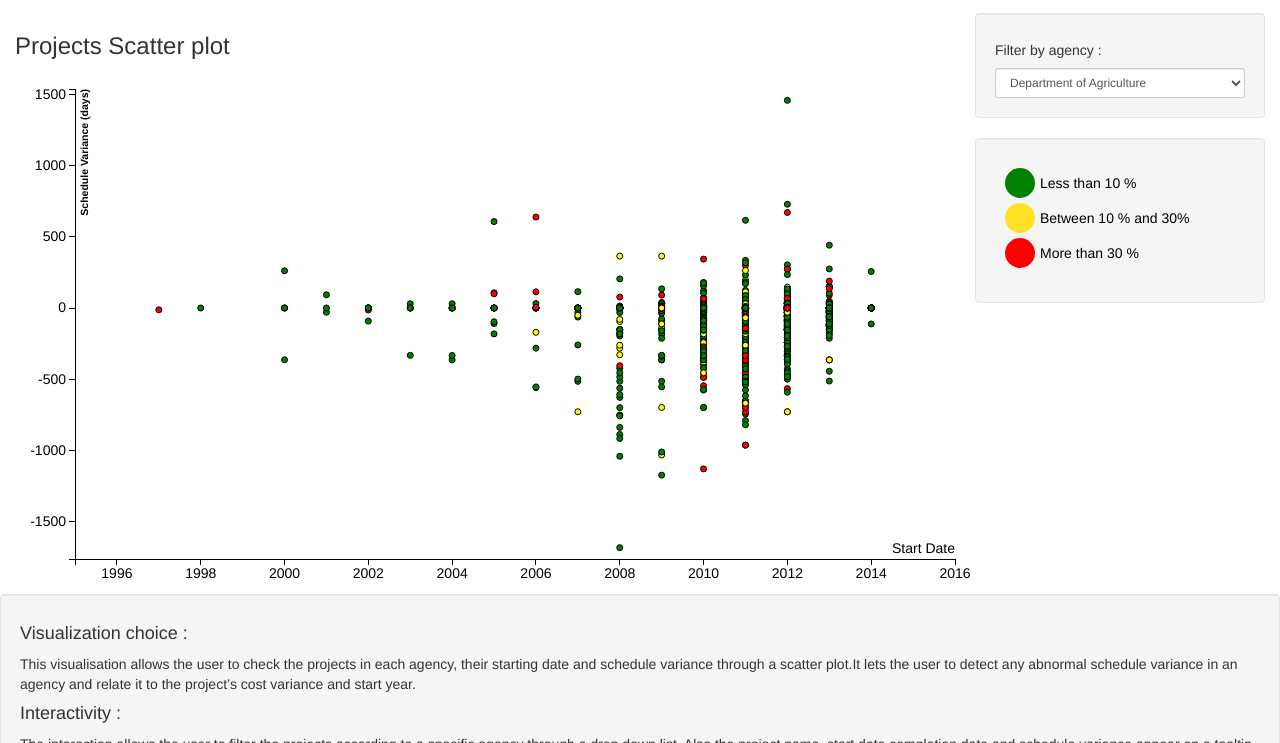
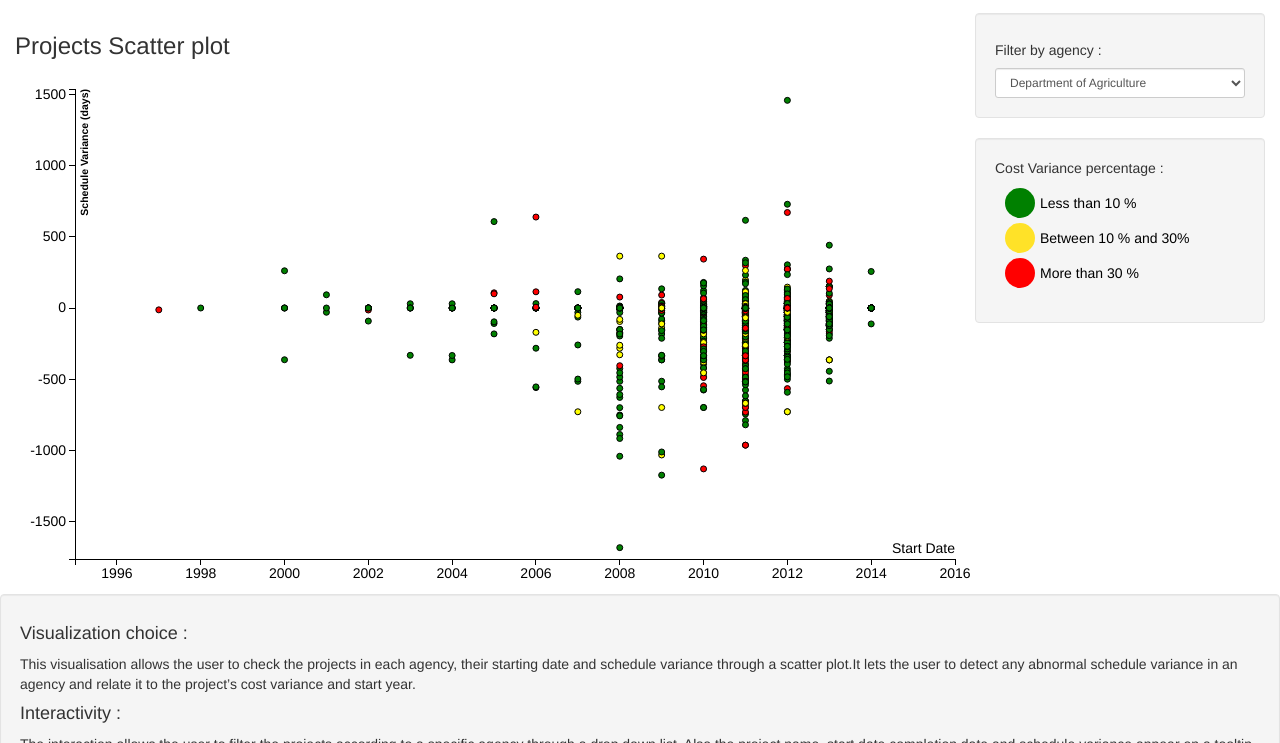
Before and after one commit to hebadairieh/project, a plain HTML site: page vis2.html in a window 1280 px wide. Shown: the part 57-800 px from the top of the page. Drawn offline with Linux system fonts and the light colour scheme.

Commit message:
Update vis2.html
add label legend

```diff
--- a/vis2.html
+++ b/vis2.html
@@ -44,6 +44,7 @@
     <select id="drop" class="form-control input-sm"></select>
   </div>
   <div class="well">
+   Cost Variance percentage :
     <svg width="500" height="120">
       <circle cx="25" cy="25" r="15" fill="green"/> <text x="45" y="30">Less than 10 % </text>
       <circle cx="25" cy="60" r="15" fill="#FFE228"/> <text x="45" y="65">Between 10 % and 30%</text>
```
